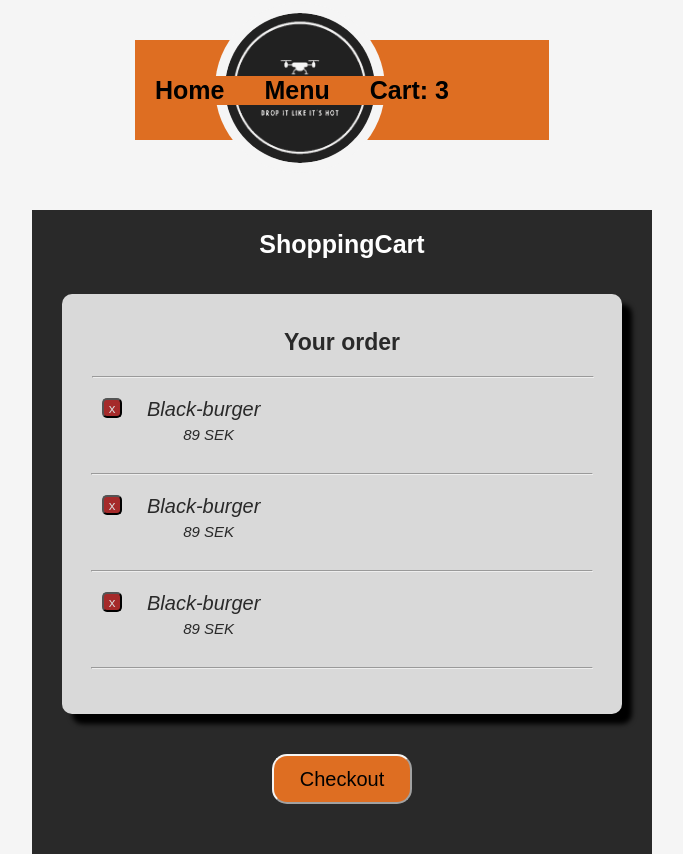
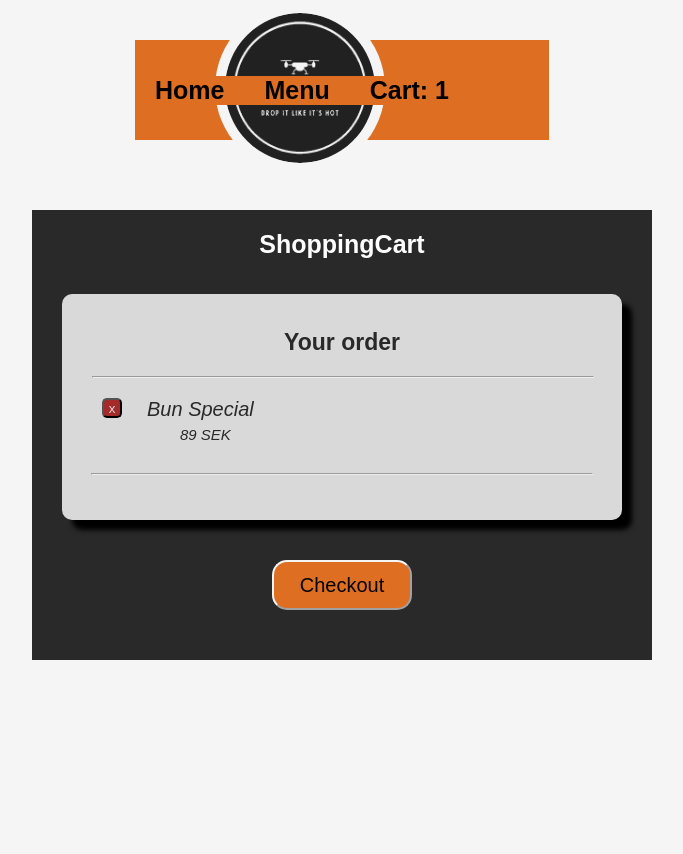
Before and after one commit to RebecaRosenquist/bun-drop--, a React (Create React App) app: page /Cart in a window 1280 px wide. Shown: the whole page, without its empty margins (298-981 px from the left). After the commit the page ends 800 px from the top, so only its background shows below. Built offline with nearby package versions, Linux system fonts and the light colour scheme; data requests are answered from the project's data file.

Commit message:
Varukorgen töms - klar

```diff
--- a/DbMenu.json
+++ b/DbMenu.json
@@ -115,19 +115,9 @@
   ],
   "Cart": [
     {
-      "Name": "Black-burger",
+      "Name": "Bun Special",
       "Price": 89,
       "id": 1
-    },
-    {
-      "Name": "Black-burger",
-      "Price": 89,
-      "id": 2
-    },
-    {
-      "Name": "Black-burger",
-      "Price": 89,
-      "id": 3
     }
   ]
 }
--- a/src/RouteComponent/Cart.jsx
+++ b/src/RouteComponent/Cart.jsx
@@ -7,20 +7,26 @@ import "./cart.css";
 
 function Cart() {
   let [getOrder, setOrder] = useState([]);
-  let [isOrderEmpty, setOrderEmpty] = useState(true);
+  let [isOrderEmpty, setOrderEmpty] = useState();
 
   useEffect(() => {
     fetch("http://localhost:2000/Cart")
       .then((res) => res.json())
       .then((data) => setOrder(data));
 
-    if (getOrder.length > 0) {
-      setOrderEmpty(false);
-    } else {
-      setOrderEmpty(true);
-    }
-  });
+  }, []);
 
+   useEffect(() => {
+     test();
+   }, [getOrder]);
+
+  function test(){
+  if (getOrder.length > 0) {
+        setOrderEmpty(false);
+      } else {
+        setOrderEmpty(true);
+      }
+  }
   function DeleteButton(props) {
     let findId = props.target.id;
   }
--- a/src/RouteComponent/Menu.jsx
+++ b/src/RouteComponent/Menu.jsx
@@ -16,9 +16,7 @@ function Menu() {
   }, []);
   function AddItem(props) {
 
-
     alert('The item has been added to cart!');
-
 
     let testing = props.target;
     let test = testing.getAttribute("price");
--- a/src/RouteComponent/Payment.jsx
+++ b/src/RouteComponent/Payment.jsx
@@ -12,16 +12,8 @@ import "./payment.css";
 // import dbMenu from "../../DbMenu.json";
 // const dbMenu = require("../../DbMenu.json");
 
-
-
 function Payment() {
-
-  let [getData, setData] = useState([]);
-useEffect(() => {
-  fetch("http://localhost:2000/Cart")
-    .then((res) => res.json())
-    .then((data) => setData(data));
-}, []);
+  //Något här blir fel pga useffect i Cart?
 
   let [isCard, setCard] = useState(false);
   let [isSwish, setSwish] = useState(true);
@@ -32,16 +24,6 @@ useEffect(() => {
     ZipCode: "",
     Adress: "",
   });
-
-
-  //Denna fungerarar men listan fylls på igen ifrån cart.jxs
-   function handlePayButton() {
-     // Töm "Cart" i DbMenu.json genom att tilldela en tom array
-     setData([]);
-     // Uppdatera newList med den tömda datan
-     setNewList([]);
-   }
-
 
   const handleForm = (event) => {
     const { name, value } = event.target;
@@ -55,8 +37,23 @@ useEffect(() => {
   const handleSubmit = (event) => {
     event.preventDefault();
     console.table(formData);
+    fetch("http://localhost:2000/Cart")
+      .then((res) => res.json())
+      .then((data) => {
+        // rader alla med Id
+        const itemsToDelete = data.filter((item) => item.hasOwnProperty("id"));
 
-    window.location.href = "/confirmation";
+        const deletePromises = itemsToDelete.map((item) => {
+          return fetch(`http://localhost:2000/Cart/${item.id}`, {
+            method: "DELETE",
+          });
+        });
+
+        return Promise.all(deletePromises);
+      })
+      .then(() => {
+        window.location.href = "/confirmation";
+      });
   };
 
   function handlePay1() {
@@ -68,10 +65,6 @@ useEffect(() => {
     setCard(true);
     setSwish(false);
   }
-
-
-
-
 
   return (
     <form onSubmit={handleSubmit}>
@@ -239,7 +232,7 @@ useEffect(() => {
                 <button
                   className="PayButton"
                   type="submit"
-                  onClick={handlePayButton}
+                  // onClick={handlePayButton}
                 >
                   Place order
                 </button>
```
